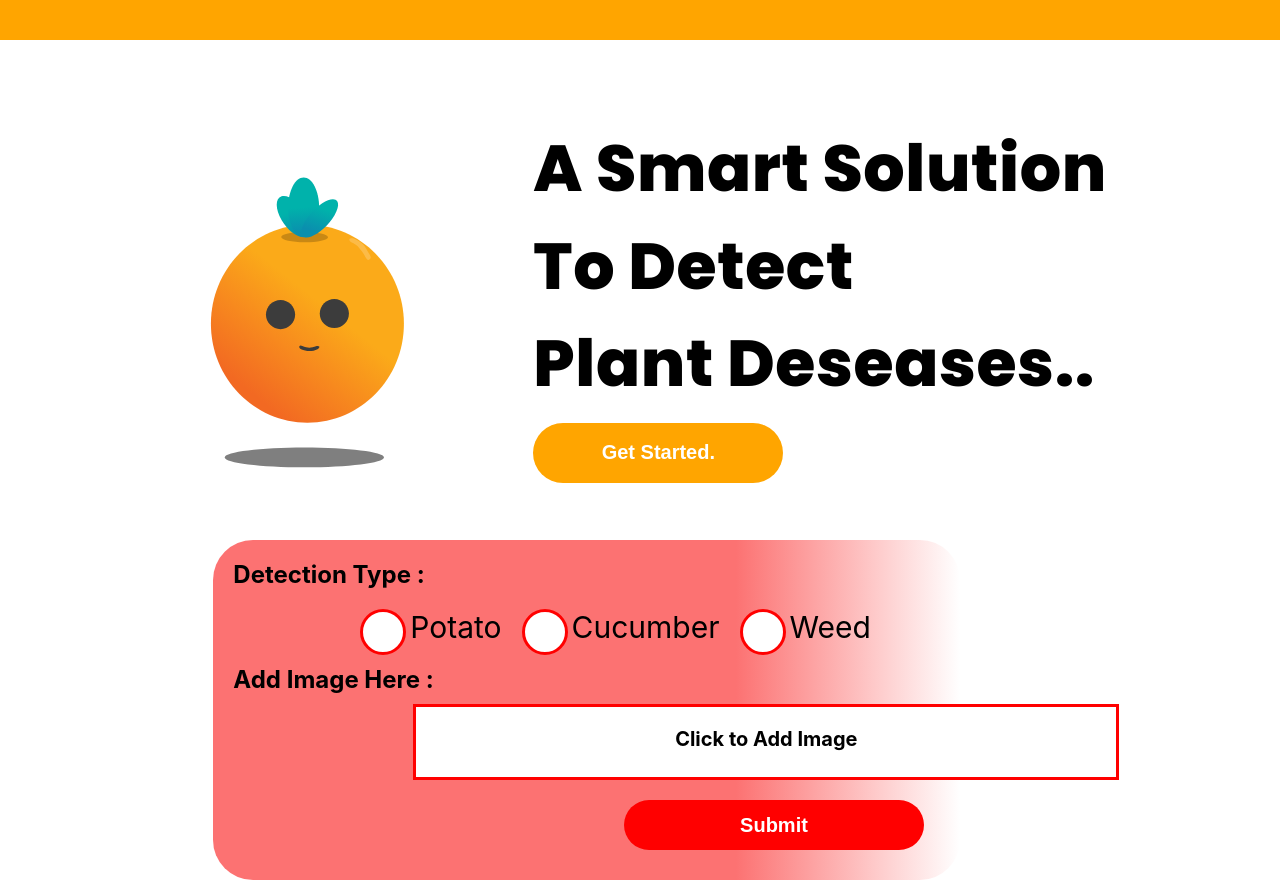
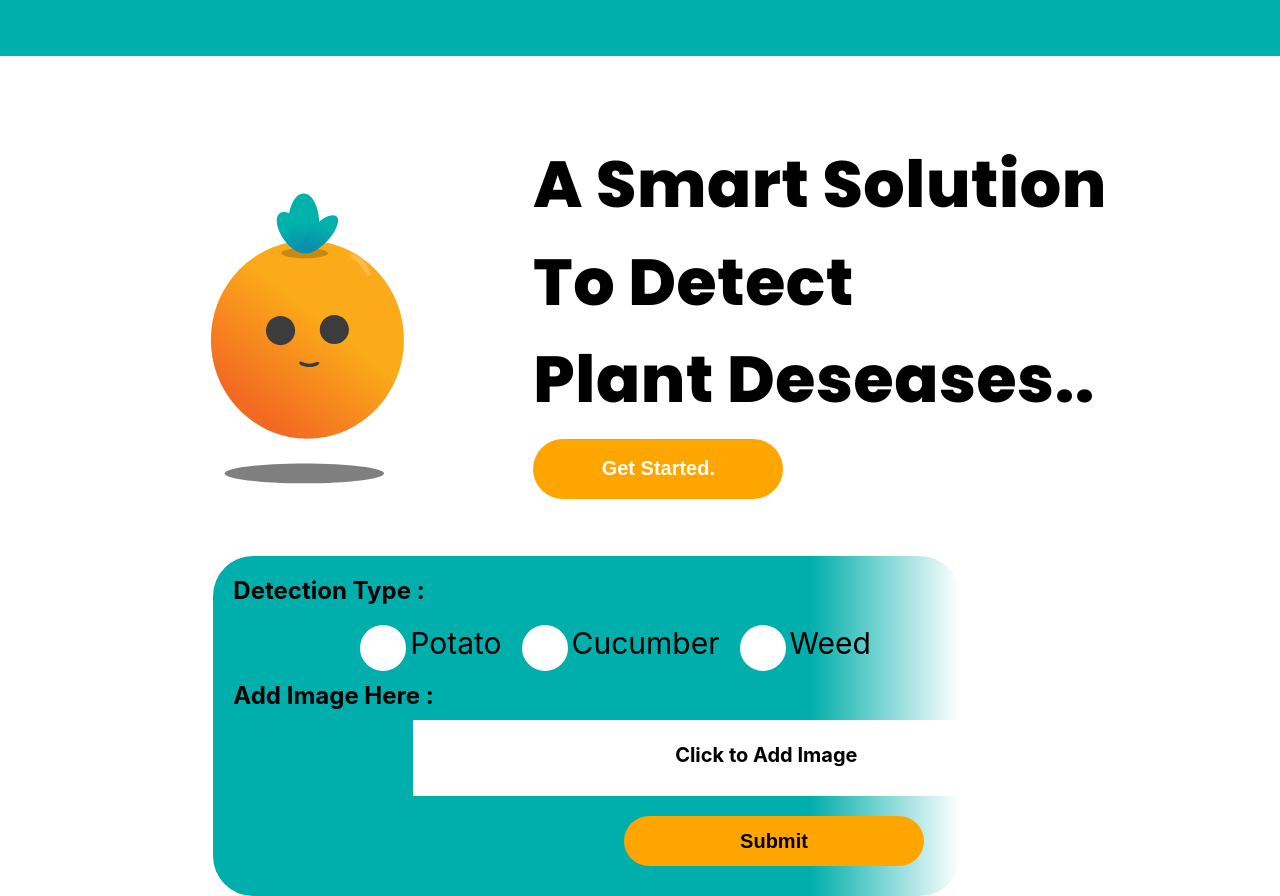
Before and after one commit to ranasingheruchira/PP2_Plants, a React (Create React App) app in the folder frontend/: page / in a window 1280 px wide. Built offline with nearby package versions, Linux system fonts and the light colour scheme.

Commit message:
Project finalized

```diff
--- a/frontend/src/API/API.js
+++ b/frontend/src/API/API.js
@@ -1,4 +1,4 @@
-//getting potato analysis from the server
+//getting image analysis results from the server
 export async function upload(formData, url, callback) {
   try {
     const response = await fetch(`http://127.0.0.1:5000/${url}`, {
--- a/frontend/src/App.js
+++ b/frontend/src/App.js
@@ -9,6 +9,7 @@ import { Typography } from "@mui/material";
 function App() {
   const animationContainer = useRef();
 
+  //renders the animation
   useEffect(() => {
     lottie.loadAnimation({
       container: animationContainer.current,
@@ -21,12 +22,15 @@ function App() {
 
   return (
     <Grid container>
-      <Grid xs={12} sx={{ height: "5vh", bgcolor: "orange" }} />
+      {/* top navbar */}
+      <Grid xs={12} sx={{ height: "7vh", bgcolor: "#00AFAB" }} />
+      {/* displays the animations */}
       <Grid xs={5} sx={{ paddingLeft: "100px", paddingTop: "0px" }}>
         <div ref={animationContainer} style={{ height: "500px" }}></div>
       </Grid>
       <Grid xs={7}>
         <Grid xs={12}>
+          {/* Side title */}
           <Typography
             sx={{
               fontFamily: "Poppins, sans-serif",
@@ -40,6 +44,7 @@ function App() {
             Plant Deseases..
           </Typography>
         </Grid>
+        {/* getting started button */}
         <Grid xs={12} sx={{ marginTop: "0px", paddingTop: "0px" }}>
           <a href="#input_form_div">
             <button className="btn-get-started">Get Started.</button>
@@ -47,13 +52,15 @@ function App() {
         </Grid>
       </Grid>
       <Grid xs={2}></Grid>
+      {/* Input form */}
       <Grid
         xs={7}
         sx={{
-          backgroundImage: "linear-gradient(to right, #fc7272 70%, white)",
+          backgroundImage: "linear-gradient(to right, #00AFAB 80%, white)",
           borderRadius: "40px",
         }}
       >
+        {/* renders input form */}
         <InputForm />
       </Grid>
       <Grid xs={3}></Grid>
--- a/frontend/src/Components/InputForm.js
+++ b/frontend/src/Components/InputForm.js
@@ -6,7 +6,7 @@ import styles from "./InputForm.module.css";
 let data = {};
 
 export default function InputForm() {
-  //selects <input> tag from html
+  //selects <input> tag from html document
   const imageInput = useRef();
 
   //state of the components
@@ -19,31 +19,32 @@ export default function InputForm() {
     event.preventDefault();
     const formData = new FormData();
     formData.append("img", imageInput.current.files[0]);
-    upload(formData, radioURL, changePredictionData);
+    upload(formData, radioURL, changePredictionData); //sends data to server
   };
 
   //this is used to change the data in the pop up message
+  //also loads the pop up message once data is recieved from the server
 
   const changePredictionData = function (newData) {
     data = newData;
     changeIsSubmitted(true);
   };
 
-  //this is used to display the image name when selected from device
+  //this is used to display the selected image name on the form
   const imageAddHandler = function (event) {
     let filePath = event.target.value.split("\\");
     let fileName = filePath[filePath.length - 1];
     changeFileName(fileName);
   };
 
-  //used to change the url path(potato,cucumber,weed)
+  //used to change the url path depending on optato, cucumber or weed
   const onRadioChange = function (event) {
     changeRadioURL(event.target.value);
   };
 
   return (
     <div id="input_form_div">
-      {isSumbitted && (
+      {isSumbitted && ( //checks user submitted the form or not. If submitted pop up appears
         <PopUpDialog
           isOpen={isSumbitted}
           changeIsOpen={changeIsSubmitted}
@@ -54,7 +55,7 @@ export default function InputForm() {
         <label className={styles.form_label}>Detection Type :</label>
         <br />
 
-        {/* radio group */}
+        {/* radio group for selecting potato,cucumber or weed*/}
         <div className={styles.radio_group}>
           <label className={styles.container}>
             Potato
@@ -89,10 +90,12 @@ export default function InputForm() {
         </div>
         <br />
 
+        {/* "Add Image Here" Label */}
         <label className={styles.form_label} id={styles.from_label_image}>
           Add Image Here :
         </label>
         <br />
+        {/* Image upload area */}
         <div className={styles.image_input_container}>
           <label
             htmlFor={styles.input_image}
@@ -108,6 +111,7 @@ export default function InputForm() {
             onChange={imageAddHandler}
           />
         </div>
+        {/* Submit Button */}
         <br />
         <input type="submit" value="Submit" className={styles.btn_submit} />
       </form>
--- a/frontend/src/Components/InputForm.module.css
+++ b/frontend/src/Components/InputForm.module.css
@@ -14,7 +14,7 @@
   margin-top: 10px;
   padding-top: 20px;
   margin-left: 200px;
-  border-color: red;
+  border-color: white;
 }
 
 .form_label {
@@ -39,11 +39,11 @@
   height: 50px;
   width: 300px;
   border-style: none;
-  background-color: rgb(255, 0, 0);
+  background-color: orange;
   margin-left: 55%;
   margin-bottom: 30px;
   border-radius: 30px;
-  color: white;
+  color: black;
   font-weight: bolder;
   font-size: 20px;
 }
@@ -79,18 +79,18 @@
   width: 40px;
   background-color: #ffffff;
   border-style: solid;
-  border-color: rgb(255, 0, 0);
+  border-color: white;
   border-radius: 50%;
 }
 
 /* On mouse-over, add a grey background color */
 .container:hover input ~ .checkmark {
-  background-color: red;
+  background-color: orange;
 }
 
 /* When the radio button is checked, add a blue background */
 .container input:checked ~ .checkmark {
-  background-color: red;
+  background-color: orange;
 }
 
 /* Create the indicator (the dot/circle - hidden when not checked) */
@@ -112,5 +112,5 @@
   width: 20px;
   height: 20px;
   border-radius: 50%;
-  background: white;
+  background: orange;
 }
```
Also changed, not shown: frontend/src/Components/PopUpDialog.js (+8 -1 lines).
